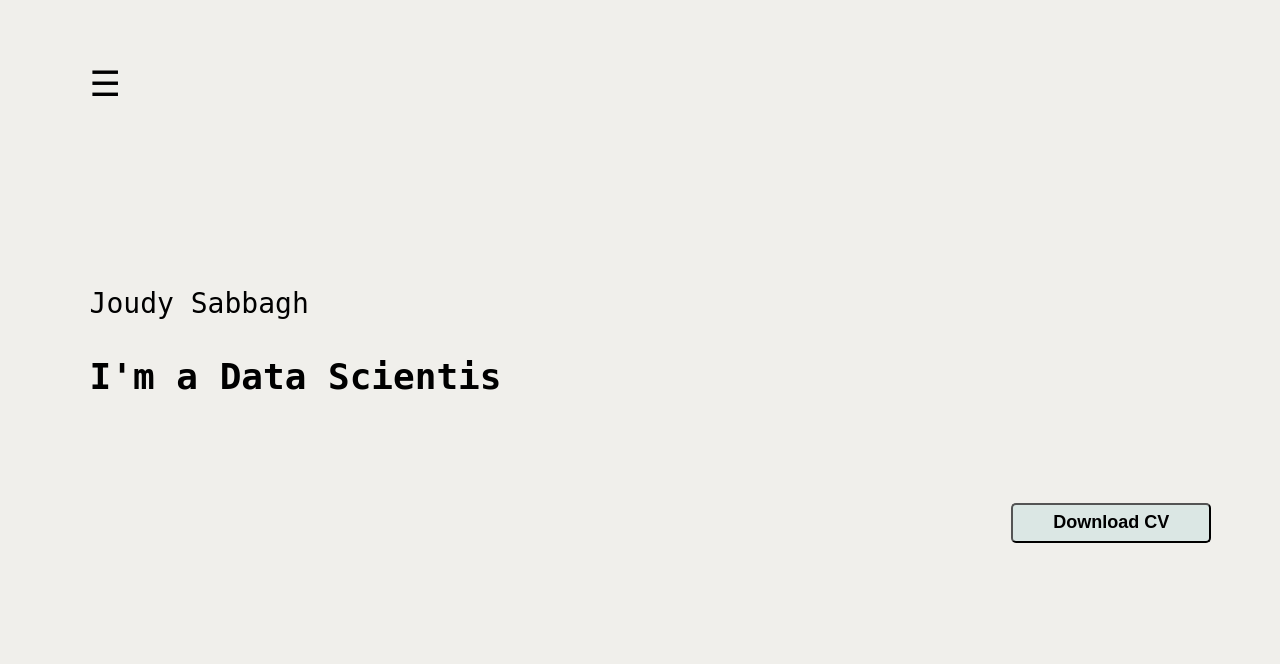
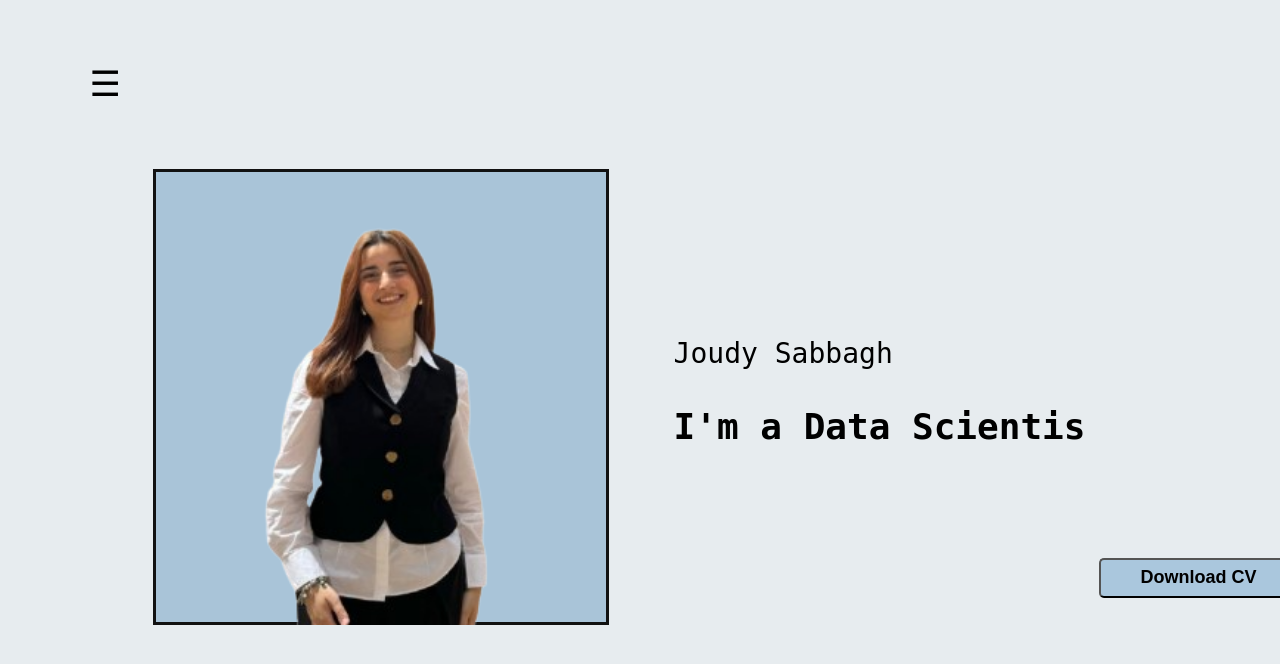
Before and after one commit to Joudy-sb/portfolio, a Flask app: page / in a window 1280 px wide. Shown: the top 664 px of the page. Run offline with Flask 3, Linux system fonts and the light colour scheme; some libraries are stand-ins or nearby versions.

Commit message:
website skeleton done and responsive

```diff
--- a/static/css/styles.css
+++ b/static/css/styles.css
@@ -2,7 +2,7 @@
     height: 100%;
     margin: 0;
     overflow: hidden;
-    background-color: #f0efeb;
+    background-color: #e7ecef;
 }
 .scroll-container {
     height: 100vh;
@@ -29,33 +29,57 @@
     padding-left: 7%;
 }
 .welcome-container{
-    padding-top: 65%;
+    padding-top: 25%;
+}
+.welcome {
+    padding-top: 7%;
+    padding-left: 5%;
+    width: 500px;
 }
 .welcome-1 {
+    padding-top: 50px;
     font-family: monospace;
-    font-size: 22px;
+    font-size: 18px;
     color: black;
 }
 .welcome-2 {
     font-family: monospace;
-    font-size: 28px;
+    font-size: 26px;
     font-weight: bolder;
     color: black;
 }
-.download-CV{
-    margin-top: 60px;
+.download-CV {
+    margin-top: 40px;
     border-radius: 5px;
-    margin-left: 50%;
+    margin-left: 25%;
     height: 35px;
-    width: 150px;
-    background-color: #dbe7e4;
+    width: 170px;
+    background-color: #aac7dd;
 }
 .textCV {
-    color: #111;
     text-decoration: none;
     font-size: 16px;
     color: black;
     font-weight: bold;
+}
+.portrait {
+    width: auto;
+    height: 250px;
+    position: absolute;
+    bottom: 0;
+    left: 44%;
+    transform: translateX(-50%);
+}
+.grey-box {
+    width: 250px;
+    height: 250px;
+    background-color: #a9c4d8;
+    border: 3px solid #111;
+    position: relative;
+    margin-left: 11%;
+    top: 0;
+    left: 0;
+    z-index: 0;
 }
 
 /*NAV BAR CSS CODE*/
@@ -263,7 +297,12 @@
         padding-left: 7%;
     }
     .welcome-container{
-        padding-top: 40%;
+        padding-top: 10%;
+    }
+    .welcome {
+        padding-top: 7%;
+        padding-left: 5%;
+        width: 500px;
     }
     .welcome-1 {
         font-family: monospace;
@@ -276,20 +315,39 @@
         font-weight: bolder;
         color: black;
     }
-    .download-CV{
-        margin-top: 70px;
+    .download-CV {
+        margin-top: 40px;
         border-radius: 5px;
-        margin-left: 55%;
+        margin-left: 85%;
         height: 40px;
         width: 200px;
-        background-color: #dbe7e4;
+        background-color: #aac7dd;
     }
     .textCV {
-        color: #111;
         text-decoration: none;
         font-size: 18px;
         color: black;
         font-weight: bold;
+    }
+    .portrait {
+        width: auto;
+        height: 400px;
+        position: absolute;
+        bottom: 0;
+        left: 44%;
+        transform: translateX(-50%);
+        z-index: 1;
+    }
+    .grey-box {
+        width: 450px;
+        height: 450px;
+        background-color: #a9c4d8;
+        border: 3px solid #111;
+        position: relative;
+        margin-left: 14%;
+        top: 0;
+        left: 0;
+        z-index: 0;
     }
 
     /*NAV BAR CSS CODE*/
@@ -497,8 +565,14 @@
         text-align: justify;
         padding-left: 7%;
     }
-    .welcome-container{
-        padding-top: 12%;
+    .welcome-container {
+        padding-top: 5%;
+        display: flex;
+    }
+    .welcome {
+        padding-top: 7%;
+        padding-left: 10%;
+        width: 500px;
     }
     .welcome-1 {
         font-family: monospace;
@@ -511,21 +585,40 @@
         font-weight: bolder;
         color: black;
     }
-    .download-CV{
-        margin-top: 70px;
+    .download-CV {
+        margin-top: 75px;
         border-radius: 5px;
-        margin-left: 72%;
+        margin-left: 85%;
         height: 40px;
         width: 200px;
-        background-color: #dbe7e4;
+        background-color: #aac7dd;
     }
     .textCV {
-        color: #111;
         text-decoration: none;
         font-size: 18px;
         color: black;
         font-weight: bold;
     }
+    .portrait {
+        width: auto;
+        height: 400px;
+        position: absolute;
+        bottom: 0;
+        left: 65%;
+        transform: translateX(-50%);
+        z-index: 1;
+    }
+    .grey-box {
+        width: 450px;
+        height: 450px;
+        background-color: #a9c4d8;
+        border: 3px solid #111;
+        position: relative;
+        top: 0;
+        left: 0;
+        z-index: 0;
+    }
+
 
     /*NAV BAR CSS CODE*/
     .sidenav {
--- a/static/js/scripts.js
+++ b/static/js/scripts.js
@@ -60,11 +60,11 @@
               label: 'Soft Skills',
               data: [20, 25, 30, 15, 10], // Example data, change to your actual percentages
               backgroundColor: [
-                  '#c5dedd',
-                  '#dbe7e4',
-                  '#d6e2e9',
-                  '#bcd4e6',
-                  '#99c1de'
+                  '#a9c4d8',
+                  '#809aad',
+                  '#587284',
+                  '#324c5d',
+                  '#0d2a39'
               ],
               borderColor: [
                 '#111', // Border color for 'Communication'
--- a/templates/index.html
+++ b/templates/index.html
@@ -34,12 +34,20 @@
                     <span class="nav-open" onclick="openNav()">&#9776;</span>
                 </div>
                 <div class="welcome-container">
-                    <p class="welcome-1">Joudy Sabbagh</p>
-                    <p class="welcome-2">I'm a <span id="dynamic-part"></span></p>
-                    <button class="download-CV">
-                        <a href="/static/pdf/CV_JoudySabbagh.pdf" download="CV_JoudySabbagh" class="textCV">Download CV</a>
-                    </button>
+                    <div style="position: relative;">
+                        <div class="grey-box"></div>
+                        <img src="/static/img/myself.png" class="portrait">
+                    </div>
+
+                    <div class="welcome">
+                        <p class="welcome-1">Joudy Sabbagh</p>
+                        <p class="welcome-2">I'm a <span id="dynamic-part"></span></p>
+                        <button class="download-CV">
+                            <a href="/static/pdf/CV_JoudySabbagh.pdf" download="CV_JoudySabbagh" class="textCV">Download CV</a>
+                        </button>
+                    </div>
                 </div>
+
 
             </section>
 
@@ -138,23 +146,29 @@
 
                 <div id="projects-container">
 
+                    <div id="project-container">
                     <h3 class="project-name">Chat-Room</h3>
                     <p class="project-desc">Provides a real-time communication platform where users can create or join chat rooms, send encrypted messages, and view message histories, an ideal tool for confidential discussions and collaborations.</p>
                     <button class="project-btn">
                         <a href="/chatroom" class="project-link">Try Chat-Room</a>
                     </button>
+                    </div>
 
+                    <div id="project-container">
                     <h3 class="project-name">Cryptool</h3>
                     <p class="project-desc">Offers various encryption and decryption tools, including implementations of the Hill Cipher, Playfair Cipher and more, allowing users to experiment with different cryptographic techniques.</p>
                     <button class="project-btn">
                         <a href="/cryptool" class="project-link">Try Cryptool</a>
                     </button>
+                    </div>
 
+                    <div id="project-container">
                     <h3 class="project-name">Job Matcher</h3>
                     <p class="project-desc">Utilizes machine learning to match job descriptions with candidate profiles, providing tailored job recommendations. It streamlines the job search by aligning candidate skills with job requirements.</p>
                     <button class="project-btn">
                         <a href="https://colab.research.google.com/drive/1o1ODaSZSyezNmcrxqzH2A2a2QqpPjll1?usp=sharing" class="project-link">View Source Code</a>
                     </button>
+                    </div>
 
                 </div>
 
@@ -167,14 +181,19 @@
 
                 <h2 class="title-sections">Achievements</h2>
 
+                <div class="achievement-container">
+
+                <div class="achivement">
                     <h3 class="achievement-name">Hackathon Winner</h3>
                     <p class="achievement-desc">Participated in an international hackathon competition bringing over 17 Arab country representatives and won first place alongside an amazing team. To know more details about the hackathon, it is <a href="https://www.youtube.com/watch?v=OvrQjolMJ7E">available here.</a></p>
                     <img src="/static/img/hackathon.jpg" alt="Hackathon Winner" class="achievement-img" alt="Coding4Integrity hackathon: Winning moment">
-
+                </div>
+                <div class="achivement">
                     <h3 class="achievement-name">Beyond an Engineer: Best Idea Award</h3>
                     <p class="achievement-desc">We attended workshops on topics like CV writing and internships, entrepreneurship, pitching and presentations, social entrepreneurship, and technical skills, we worked on a startup idea and won the award for best startup idea.</p>
                     <img src="/static/img/beyondengineer.png" alt="Beyond an Engineer"  class="achievement-img" alt="Beyond an Engineer: Winning moment">
-
+                </div>
+                </div>
 
             </section>
 
```
Also changed, not shown: other parts of static/css/styles.css (+68 -33 lines), static/img/myself.png (added).
